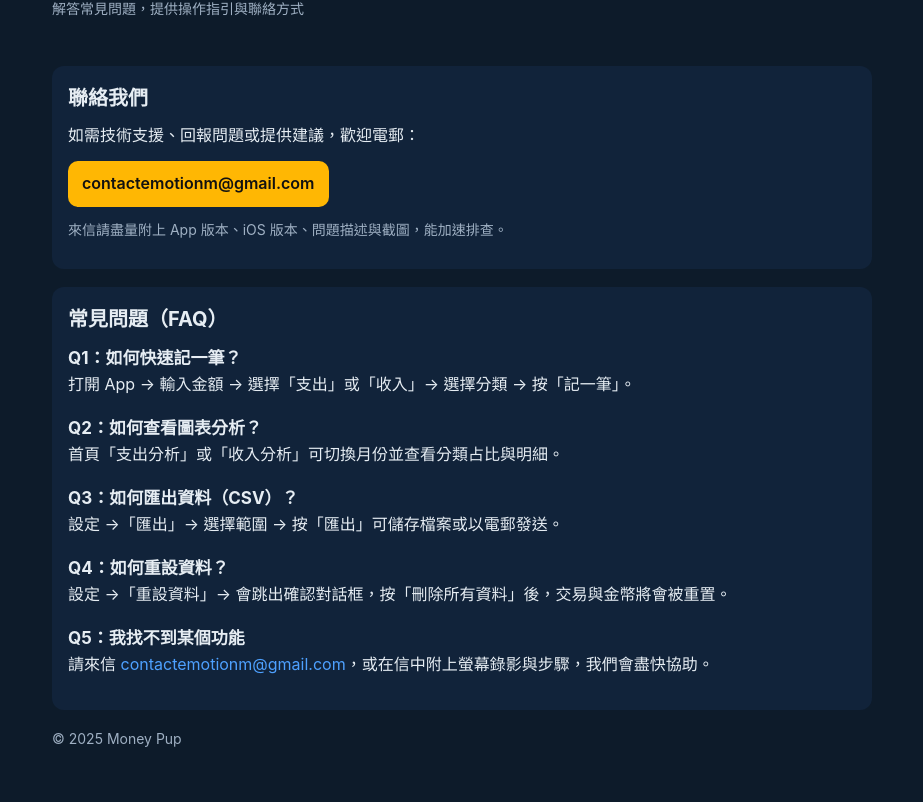
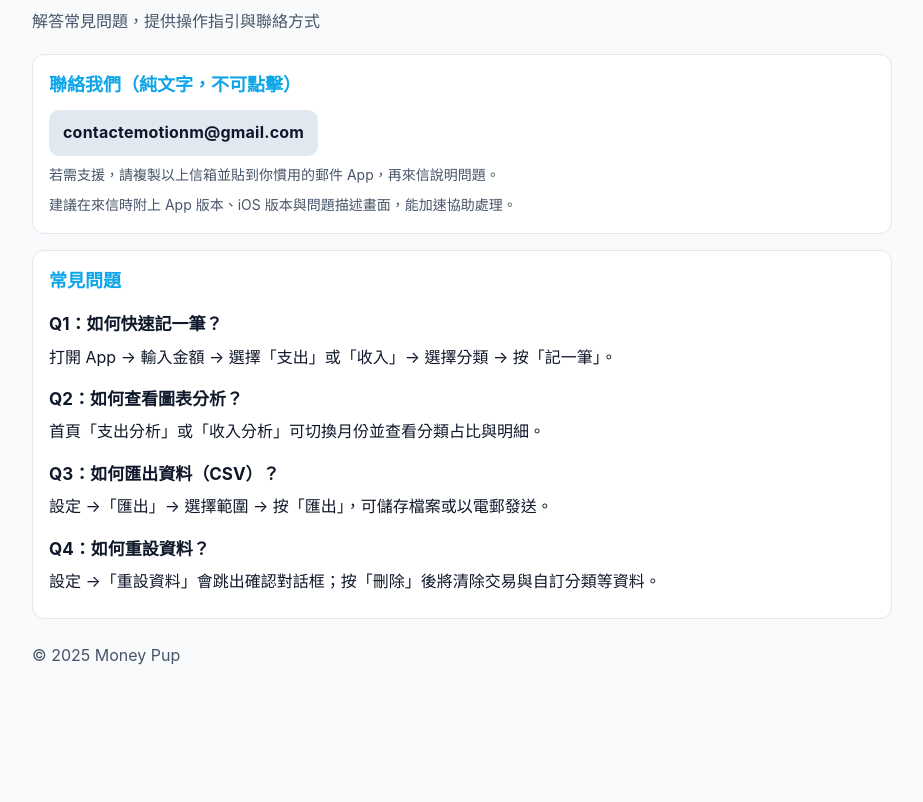
Before and after one commit to EmotionM/moneypupsupport, a plain HTML site: page index.html in a window 1280 px wide. Shown: the part 80-882 px from the top of the page, without its empty margins (178-1101 px from the left). After the commit the page ends 800 px from the top, so only its background shows below. Drawn offline with Linux system fonts and the light colour scheme.

Commit message:
Update index.html

```diff
--- a/index.html
+++ b/index.html
@@ -1,60 +1,111 @@
 <!doctype html>
 <html lang="zh-Hant">
 <head>
-  <meta charset="utf-8">
-  <meta name="viewport" content="width=device-width, initial-scale=1">
+  <meta charset="utf-8" />
+  <meta name="viewport" content="width=device-width, initial-scale=1" />
   <title>Money Pup 幫助與支援</title>
-  <meta name="color-scheme" content="light dark">
+  <meta name="description" content="解答常見問題，提供操作指引與聯絡方式" />
   <style>
-    :root{
-      --bg:#0d1b2a;
-      --card:#11233a;
-      --text:#e6edf3;
-      --muted:#9fb0c3;
-      --accent:#ffb703;
-      --accentText:#111;
-      --link:#4ea1ff;
+    :root {
+      color-scheme: light dark;
+      --bg: #0f172a;        /* 深色背景 */
+      --card: #1e293b;      /* 卡片底色 */
+      --text: #e2e8f0;      /* 主要文字 */
+      --sub: #94a3b8;       /* 次要文字 */
+      --accent: #38bdf8;    /* 強調色（標題/連結） */
+      --chip: #0b2540;      /* Email 文字底 */
+      --chip-text: #f8fafc; /* Email 文字色 */
+      --border: #334155;    /* 邊框 */
     }
-    html,body{margin:0;padding:0;background:var(--bg);color:var(--text);font-family:-apple-system, BlinkMacSystemFont, "Segoe UI", Roboto, "Noto Sans TC", "PingFang TC", "Helvetica Neue", Arial, "Hiragino Sans", "Heiti TC", sans-serif;}
-    .wrap{max-width:820px;margin:0 auto;padding:24px 16px 40px;}
-    header{padding:8px 0 16px;}
-    h1{font-size:28px;margin:0 0 6px;}
-    p{line-height:1.6;margin:0 0 12px;}
-    .card{background:var(--card);border-radius:12px;padding:16px;margin:18px 0;}
-    h2{font-size:20px;margin:0 0 12px;}
-    a{color:var(--link);text-decoration:none}
-    a:hover{text-decoration:underline}
-    .cta{
-      display:inline-block;
-      background:var(--accent);
-      color:var(--accentText);
-      font-weight:600;
-      padding:10px 14px;
-      border-radius:10px;
-      text-decoration:none;
+    @media (prefers-color-scheme: light) {
+      :root {
+        --bg: #f8fafc;
+        --card: #ffffff;
+        --text: #0f172a;
+        --sub: #475569;
+        --accent: #0ea5e9;
+        --chip: #e2e8f0;
+        --chip-text: #0f172a;
+        --border: #e5e7eb;
+      }
     }
-    .muted{color:var(--muted);font-size:14px}
-    .faq h3{margin:.6em 0 .2em;font-size:17px}
-    .faq p{margin:.2em 0 1em}
-    code{background:rgba(255,255,255,.08);padding:.1em .4em;border-radius:6px}
+
+    html, body {
+      margin: 0;
+      background: var(--bg);
+      color: var(--text);
+      font-family: -apple-system, BlinkMacSystemFont, "Segoe UI", Roboto, "Noto Sans TC", "PingFang TC", "Heiti TC", "Microsoft JhengHei", Arial, sans-serif;
+      line-height: 1.6;
+    }
+    .container {
+      max-width: 860px;
+      margin: 32px auto;
+      padding: 0 16px;
+    }
+    h1 {
+      font-size: 28px;
+      margin: 0 0 12px;
+    }
+    .sub {
+      color: var(--sub);
+      margin-bottom: 20px;
+    }
+    .card {
+      background: var(--card);
+      border: 1px solid var(--border);
+      border-radius: 12px;
+      padding: 16px;
+      margin: 16px 0;
+    }
+    .section-title {
+      margin: 0 0 10px;
+      color: var(--accent);
+      font-weight: 700;
+      font-size: 18px;
+    }
+    .email-chip {
+      display: inline-block;
+      background: var(--chip);
+      color: var(--chip-text);
+      padding: 10px 14px;
+      border-radius: 10px;
+      font-weight: 700;
+      letter-spacing: 0.2px;
+      user-select: text;        /* 允許選取複製 */
+      -webkit-user-select: text;
+    }
+    .tip {
+      color: var(--sub);
+      font-size: 14px;
+      margin-top: 8px;
+    }
+    .qa h3 {
+      margin: 16px 0 6px;
+      font-size: 17px;
+    }
+    .qa p {
+      margin: 0 0 8px;
+    }
+    a {
+      color: var(--accent);
+      text-decoration: none;
+    }
   </style>
 </head>
 <body>
-  <div class="wrap">
-    <header>
-      <h1>Money Pup 幫助與支援</h1>
-      <p class="muted">解答常見問題，提供操作指引與聯絡方式</p>
-    </header>
+  <main class="container">
+    <h1>Money Pup 幫助與支援</h1>
+    <div class="sub">解答常見問題，提供操作指引與聯絡方式</div>
 
-    <div class="card">
-      <h2>聯絡我們</h2>
-      <p>如需技術支援、回報問題或提供建議，歡迎電郵：</p>
-      <p><a class="cta" href="mailto:contactemotionm@gmail.com">contactemotionm@gmail.com</a></p>
-      <p class="muted">來信請盡量附上 App 版本、iOS 版本、問題描述與截圖，能加速排查。</p>
-    </div>
+    <section class="card">
+      <div class="section-title">聯絡我們（純文字，不可點擊）</div>
+      <div class="email-chip">contactemotionm@gmail.com</div>
+      <div class="tip">若需支援，請複製以上信箱並貼到你慣用的郵件 App，再來信說明問題。</div>
+      <div class="tip">建議在來信時附上 App 版本、iOS 版本與問題描述畫面，能加速協助處理。</div>
+    </section>
 
-    <div class="card faq">
-      <h2>常見問題（FAQ）</h2>
+    <section class="card qa">
+      <div class="section-title">常見問題</div>
 
       <h3>Q1：如何快速記一筆？</h3>
       <p>打開 App → 輸入金額 → 選擇「支出」或「收入」→ 選擇分類 → 按「記一筆」。</p>
@@ -63,16 +114,15 @@
       <p>首頁「支出分析」或「收入分析」可切換月份並查看分類占比與明細。</p>
 
       <h3>Q3：如何匯出資料（CSV）？</h3>
-      <p>設定 →「匯出」→ 選擇範圍 → 按「匯出」可儲存檔案或以電郵發送。</p>
+      <p>設定 →「匯出」→ 選擇範圍 → 按「匯出」，可儲存檔案或以電郵發送。</p>
 
       <h3>Q4：如何重設資料？</h3>
-      <p>設定 →「重設資料」→ 會跳出確認對話框，按「刪除所有資料」後，交易與金幣將會被重置。</p>
+      <p>設定 →「重設資料」會跳出確認對話框；按「刪除」後將清除交易與自訂分類等資料。</p>
+    </section>
 
-      <h3>Q5：我找不到某個功能</h3>
-      <p>請來信 <a href="mailto:contactemotionm@gmail.com">contactemotionm@gmail.com</a>，或在信中附上螢幕錄影與步驟，我們會盡快協助。</p>
-    </div>
-
-    <p class="muted">© 2025 Money Pup</p>
-  </div>
+    <footer class="sub" style="margin-top:24px;">
+      © 2025 Money Pup
+    </footer>
+  </main>
 </body>
 </html>
```
